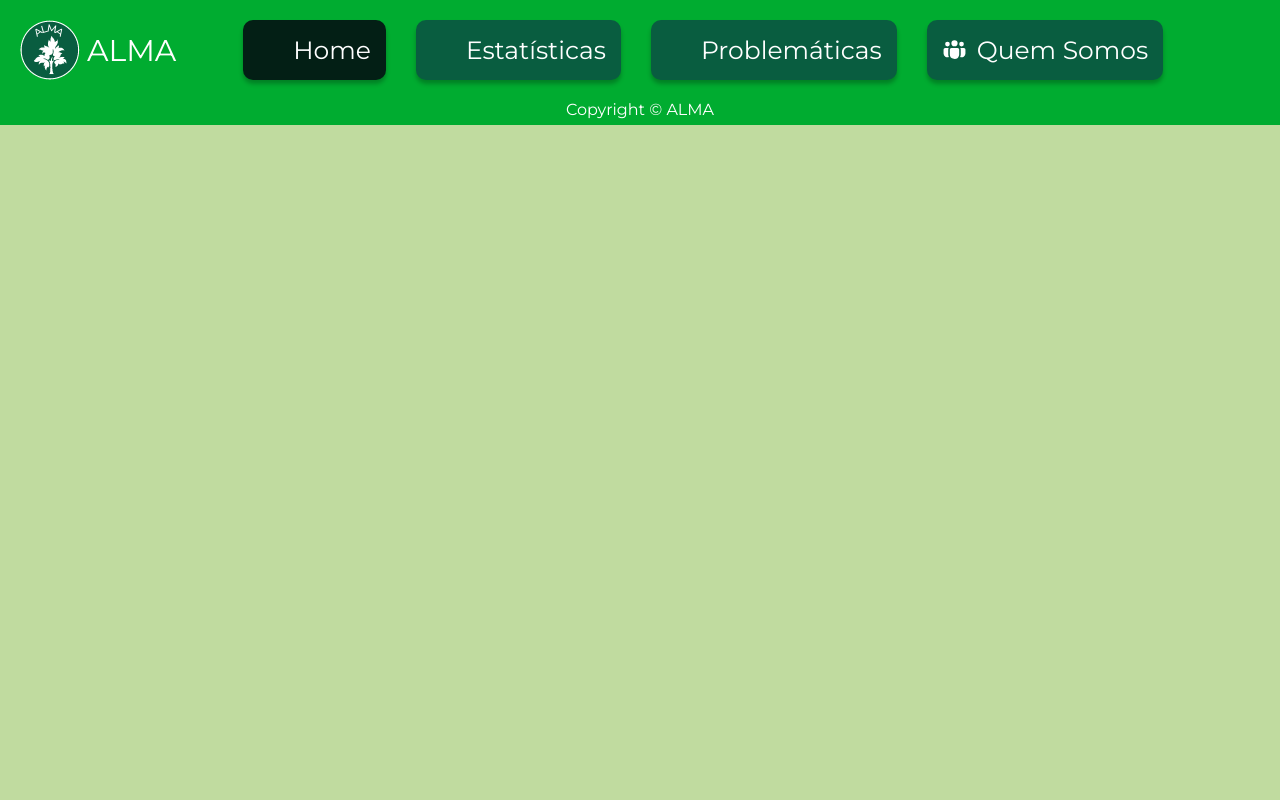
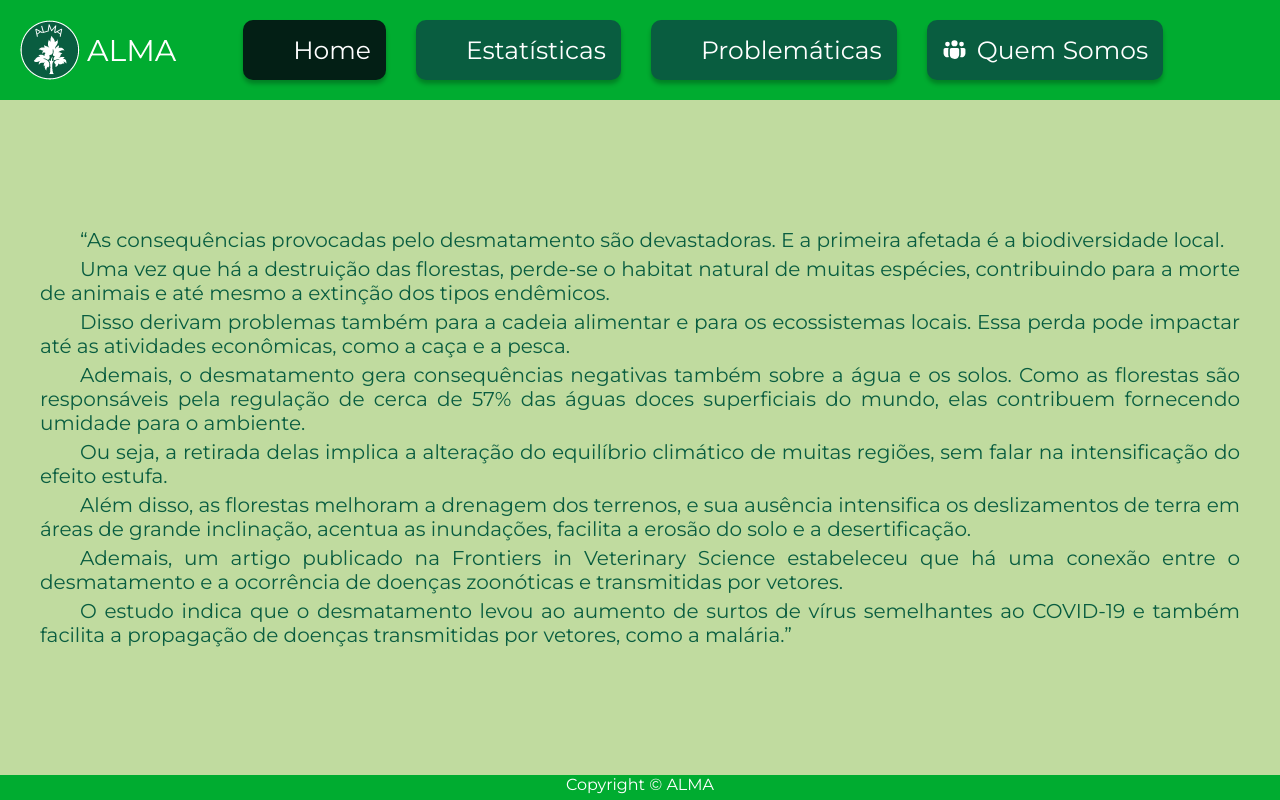
Before and after one commit to CC-UNIP-CAMPINAS/alma, a React (Create React App) app: page /problematicas in a window 1280 px wide. Built offline with nearby package versions, Linux system fonts and the light colour scheme; some icons are missing.

Commit message:
feat: :sparkles: Implementação das problemáticas

```diff
--- a/src/components/BarraNavegação/index.jsx
+++ b/src/components/BarraNavegação/index.jsx
@@ -8,12 +8,12 @@ export function BarraNavegacao() {
     const [botaoAtivo, setBotaoAtivo] = React.useState({
         home: "active",
         estatistica: "",
-        problematica: "",
+        problematicas: "",
         quemsomos: "",
     });
 
     function setaBotaoPrincipal(botaoEscolhido) {
-        let estadoInicial = { home: "", estatistica: "", problematica: "", quemsomos: "" };
+        let estadoInicial = { home: "", estatistica: "", problematicas: "", quemsomos: "" };
         switch (botaoEscolhido) {
             case "home":
                 estadoInicial.home = "active";
@@ -22,7 +22,7 @@ export function BarraNavegacao() {
                 estadoInicial.estatistica = "active";
                 break;
             case "problematica":
-                estadoInicial.problematica = "active";
+                estadoInicial.problematicas = "active";
                 break;
             case "quemsomos":
                 estadoInicial.quemsomos = "active";
@@ -52,9 +52,9 @@ export function BarraNavegacao() {
                         icon="whh:statistics"
                     ></Botao>
                 </Link>
-                <Link to="/problematica" onClick={() => setaBotaoPrincipal("problematica")}>
+                <Link to="/problematicas" onClick={() => setaBotaoPrincipal("problematica")}>
                     <Botao
-                        id={botaoAtivo.problematica}
+                        id={botaoAtivo.problematicas}
                         texto="Problemáticas"
                         classeDoBotao="botao"
                         icon="ic:baseline-sync-problem"
--- a/src/components/Problematicas/index.jsx
+++ b/src/components/Problematicas/index.jsx
@@ -2,5 +2,50 @@ import React from "react";
 import "./styles.css";
 
 export function Problematicas() {
-    return <div></div>;
+  return (
+    <div className="problematicas">
+      <div className="texto">
+        <p>
+          “As consequências provocadas pelo desmatamento são devastadoras. E a
+          primeira afetada é a biodiversidade local.
+        </p>
+        <p>
+          Uma vez que há a destruição das florestas, perde-se o habitat natural
+          de muitas espécies, contribuindo para a morte de animais e até mesmo a
+          extinção dos tipos endêmicos.
+        </p>
+        <p>
+          Disso derivam problemas também para a cadeia alimentar e para os
+          ecossistemas locais. Essa perda pode impactar até as atividades
+          econômicas, como a caça e a pesca.
+        </p>
+        <p>
+          Ademais, o desmatamento gera consequências negativas também sobre a
+          água e os solos. Como as florestas são responsáveis pela regulação de
+          cerca de 57% das águas doces superficiais do mundo, elas contribuem
+          fornecendo umidade para o ambiente.
+        </p>
+        <p>
+          Ou seja, a retirada delas implica a alteração do equilíbrio climático
+          de muitas regiões, sem falar na intensificação do efeito estufa.
+        </p>
+        <p>
+          Além disso, as florestas melhoram a drenagem dos terrenos, e sua
+          ausência intensifica os deslizamentos de terra em áreas de grande
+          inclinação, acentua as inundações, facilita a erosão do solo e a
+          desertificação.
+        </p>
+        <p>
+          Ademais, um artigo publicado na Frontiers in Veterinary Science
+          estabeleceu que há uma conexão entre o desmatamento e a ocorrência de
+          doenças zoonóticas e transmitidas por vetores.
+        </p>
+        <p>
+          O estudo indica que o desmatamento levou ao aumento de surtos de vírus
+          semelhantes ao COVID-19 e também facilita a propagação de doenças
+          transmitidas por vetores, como a malária.”
+        </p>
+      </div>
+    </div>
+  );
 }
--- a/src/components/Problematicas/styles.css
+++ b/src/components/Problematicas/styles.css
@@ -0,0 +1,17 @@
+.problematicas {
+  display: flex;
+  flex: 1;
+  align-items: center;
+  color: #095d40;
+}
+
+.texto {
+  padding: 40px;
+  text-align: justify;
+  font-size: 20px;
+
+}
+
+.texto p:not(:first-child) {
+    margin-top: 5px;
+}
--- a/src/components/QuemSomos/index.jsx
+++ b/src/components/QuemSomos/index.jsx
@@ -6,7 +6,7 @@ export function QuemSomos() {
     return (
         <div className="quemsomos">
             <div className="quadro">
-                <ul className="texto">
+            <ul className="texto">
                     <p>
                         A ALMA é uma organização não governamental e fictícia que tem como missão concientizar a
                         população a cerca do desmatamento que ocorre em larga escala no Brasil.
```
